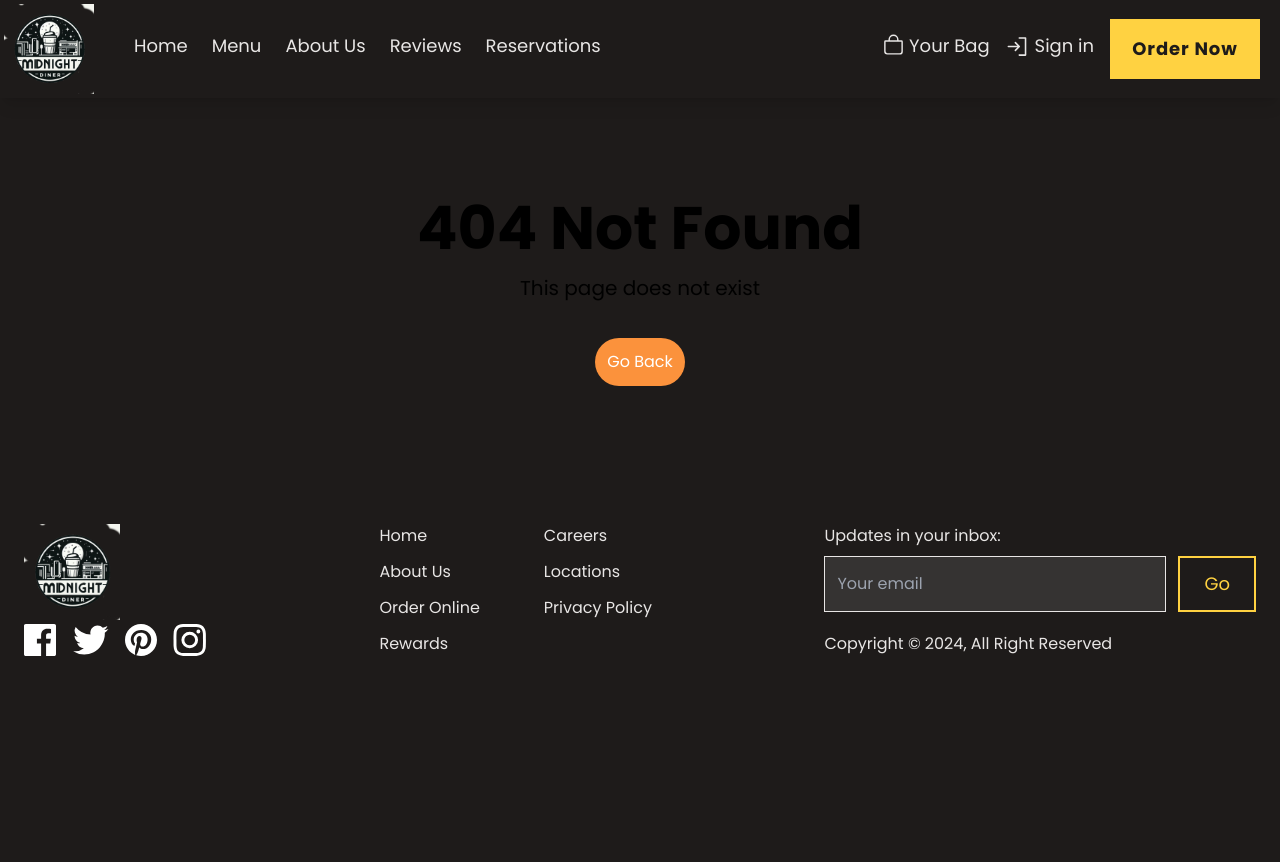
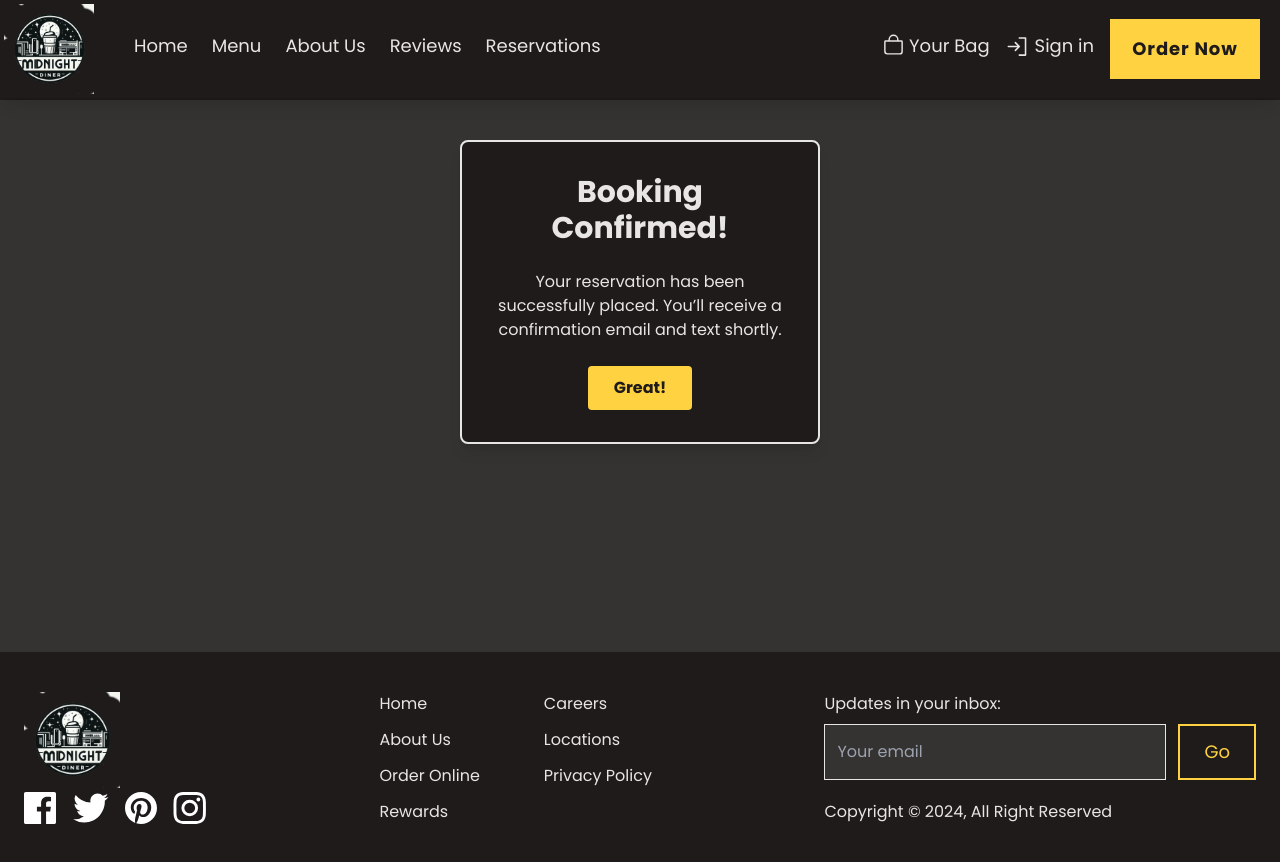
Before and after one commit to MarshallNickolauson/midnight-diner, a React (Vite) app in the folder frontend/: page /booking/success in a window 1280 px wide. Before the commit the page ends 800 px from the top, so only its background shows below. Built offline with nearby package versions, Linux system fonts and the light colour scheme.

Commit message:
booking success page

```diff
--- a/frontend/src/App.jsx
+++ b/frontend/src/App.jsx
@@ -12,6 +12,7 @@ import AboutPage from './pages/AboutPage';
 import BookingPage from './pages/BookingPage';
 import BookingSearchPage from './pages/BookingSearchPage';
 import ReviewsPage from './pages/ReviewsPage';
+import BookingSuccessPage from './pages/BookingSuccessPage';
 
 function App() {
 
@@ -27,7 +28,7 @@ function App() {
         <Route path='/about' element={<AboutPage />} />
         <Route path='/booking' element={<BookingPage />} />
         <Route path='/booking/search' element={<BookingSearchPage />} />
-        <Route path='/booking/search' element={<BookingSearchPage />} />
+        <Route path='/booking/success' element={<BookingSuccessPage />} />
         <Route path='/reviews' element={<ReviewsPage />} />
         <Route path='' element={<PrivateRoute />}>
           <Route path='/account' element={<MyAccountPage />} />
--- a/frontend/src/pages/BookingPage.jsx
+++ b/frontend/src/pages/BookingPage.jsx
@@ -46,11 +46,7 @@ const BookingPage = () => {
             setPartySize('');
             setSpecialRequests('');
 
-            setTimeout(() => {
-                window.scrollTo({ top: 0, behavior: 'smooth' });
-            }, 10);
-
-            // Add confirmation page at booking/success
+            navigate('/booking/success');
         } catch (error) {
             console.log(error);
         }
--- /dev/null
+++ b/frontend/src/pages/BookingSuccessPage.jsx
@@ -0,0 +1,28 @@
+import { useNavigate } from 'react-router-dom';
+
+const BookingSuccessPage = () => {
+    const navigate = useNavigate();
+
+    const handleGoHome = () => {
+        navigate('/');
+    };
+
+    return (
+        <div className="flex justify-center items-start py-10 pb-52 bg-mainDarkGray">
+            <div className="bg-mainBlack p-8 shadow-lg border-2 border-mainWhite w-[360px] rounded-lg text-center">
+                <h1 className="text-mainWhite text-3xl mb-6 font-semibold">Booking Confirmed!</h1>
+                <p className="text-mainWhite mb-6">
+                    Your reservation has been successfully placed. You’ll receive a confirmation email and text shortly.
+                </p>
+                <button
+                    onClick={handleGoHome}
+                    className="bg-mainYellow border-2 border-transparent hover:border-mainWhite text-mainBlack font-semibold py-2 px-6 rounded transition duration-200 hover:bg-mainBlack hover:text-mainYellow"
+                >
+                    Great!
+                </button>
+            </div>
+        </div>
+    );
+};
+
+export default BookingSuccessPage;
```
